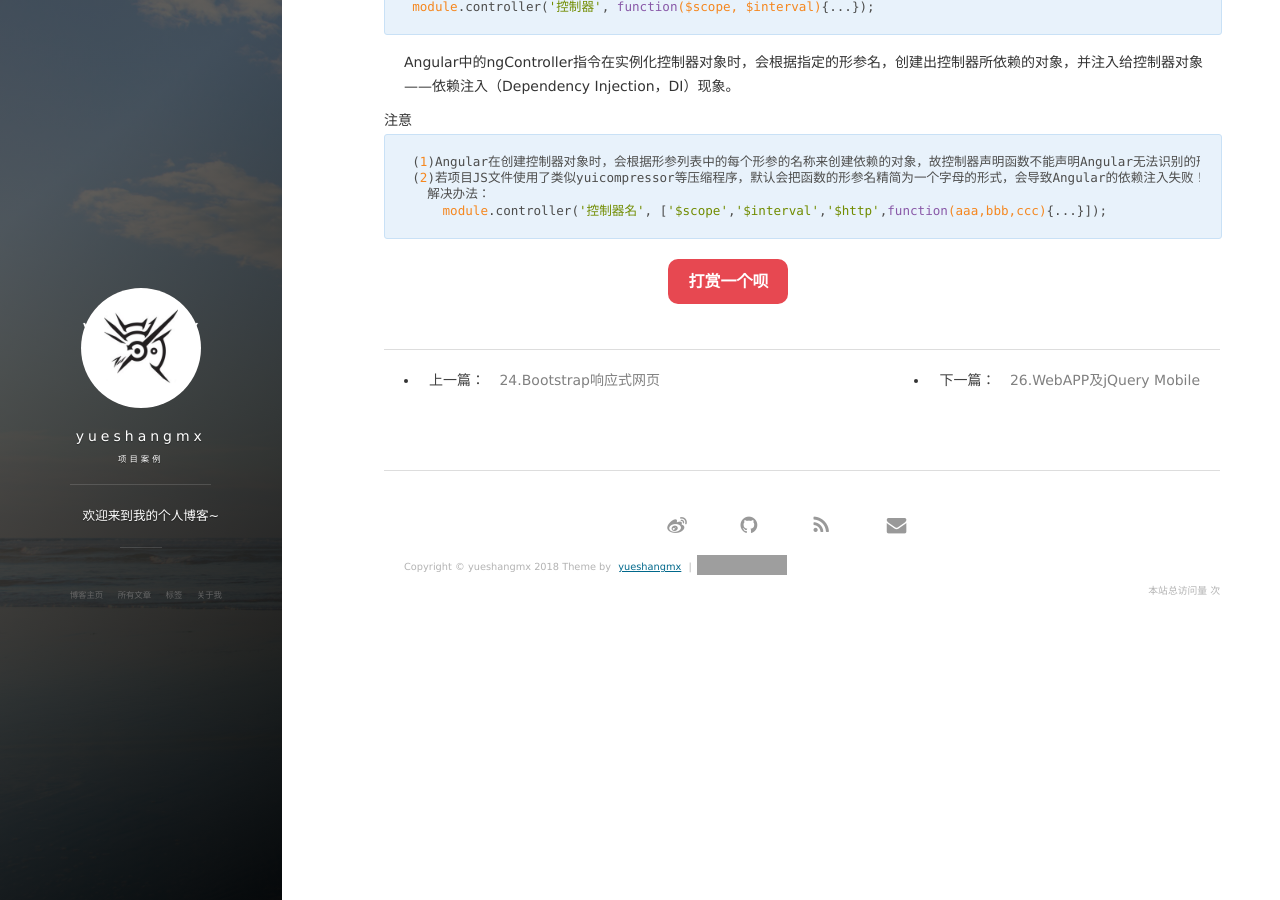
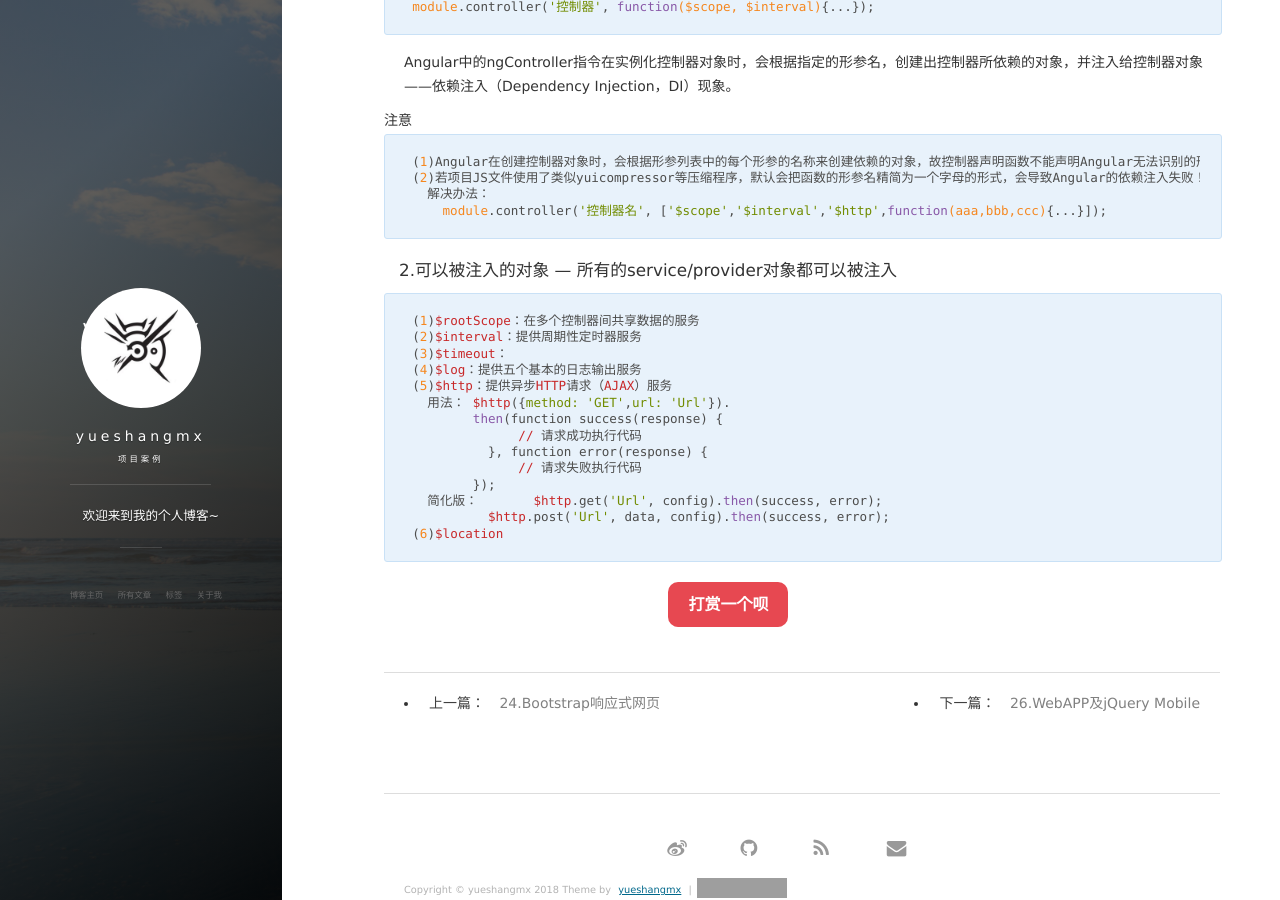
Before and after one commit to yueshangmx/yueshangmx.github.io, a Jekyll site: the page built from _posts/2017-11-28-AngularJS框架.md, in a window 1280 px wide and 900 px high, scrolled down 4822 px. Built offline with Jekyll 4.4.1, drawn with Linux system fonts in a browser that asks for light colours; nearby versions of some CDN libraries; comment, search, counter and statistics services are not loaded; grey boxes are pictures that could not be loaded.

Commit message:
update angular

````diff
--- a/_posts/2017-11-28-AngularJS框架.md
+++ b/_posts/2017-11-28-AngularJS框架.md
@@ -235,3 +235,21 @@ Angular中的ngController指令在实例化控制器对象时，会根据指定
   解决办法：
     module.controller('控制器名', ['$scope','$interval','$http',function(aaa,bbb,ccc){...}]);
 ```
+
+#### 2.可以被注入的对象 — 所有的service/provider对象都可以被注入
+```text
+(1)$rootScope：在多个控制器间共享数据的服务
+(2)$interval：提供周期性定时器服务
+(3)$timeout：
+(4)$log：提供五个基本的日志输出服务
+(5)$http：提供异步HTTP请求（AJAX）服务
+  用法： $http({method: 'GET',url: 'Url'}).
+        then(function success(response) {
+              // 请求成功执行代码
+          }, function error(response) {
+              // 请求失败执行代码
+        });
+  简化版：	$http.get('Url', config).then(success, error);
+          $http.post('Url', data, config).then(success, error);
+(6)$location
+```
````
